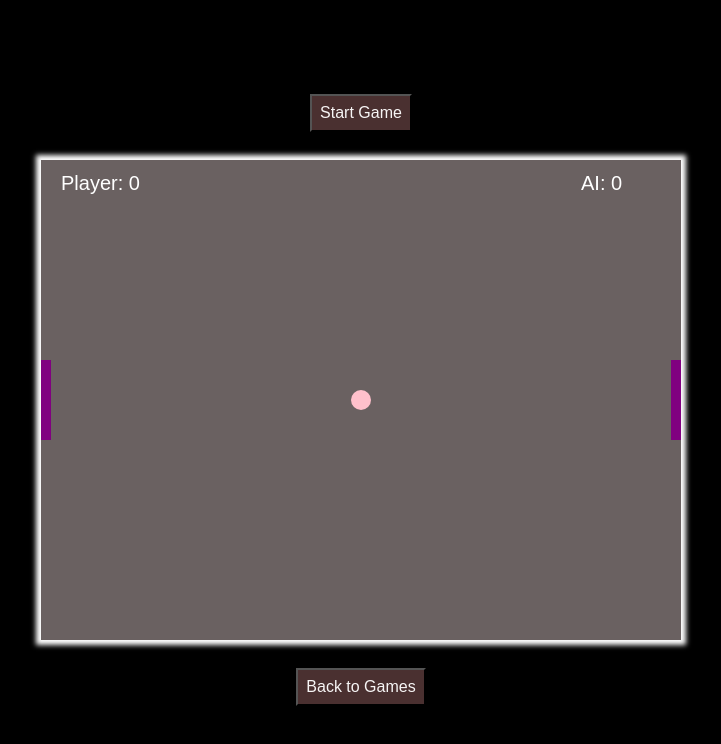
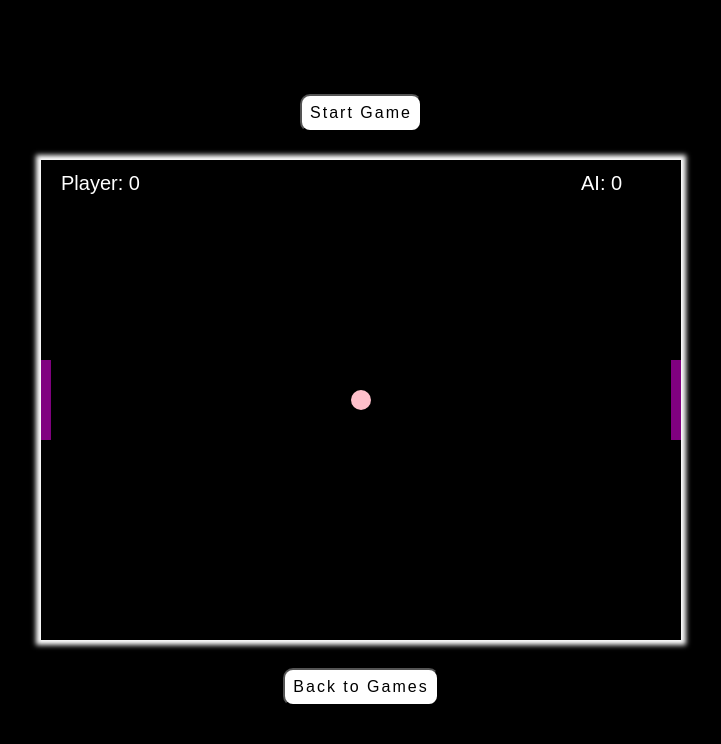
Before and after one commit to rin-11/js-browser-games, a plain HTML site: page pong/index.html in a window 1280 px wide. Shown: the whole page, without its empty margins (279-1000 px from the left). Drawn offline with Linux system fonts and the light colour scheme.

Commit message:
pong complete

```diff
--- a/pong/style.css
+++ b/pong/style.css
@@ -14,20 +14,23 @@ body {
 }
 
 #gameCanvas {
-    background-color: #6a6161;
+    background-color: black;
     margin: 20px;
     box-shadow: 0 0 5px 5px white;
 }
 
 button {
     font-size: 16px;
-    background-color: rgb(74, 48, 48);
-    color: rgb(247, 245, 245);
+    background-color: white;
+    color: black;
     margin: 8px;
     padding: 8px;
+    letter-spacing: 2px;
+    border-radius: 10px;
 }
 
 button:hover {
-    background-color: rgb(224, 144, 238);
+    background-color: black;
+    color: white;
     cursor: pointer;
 }
```
